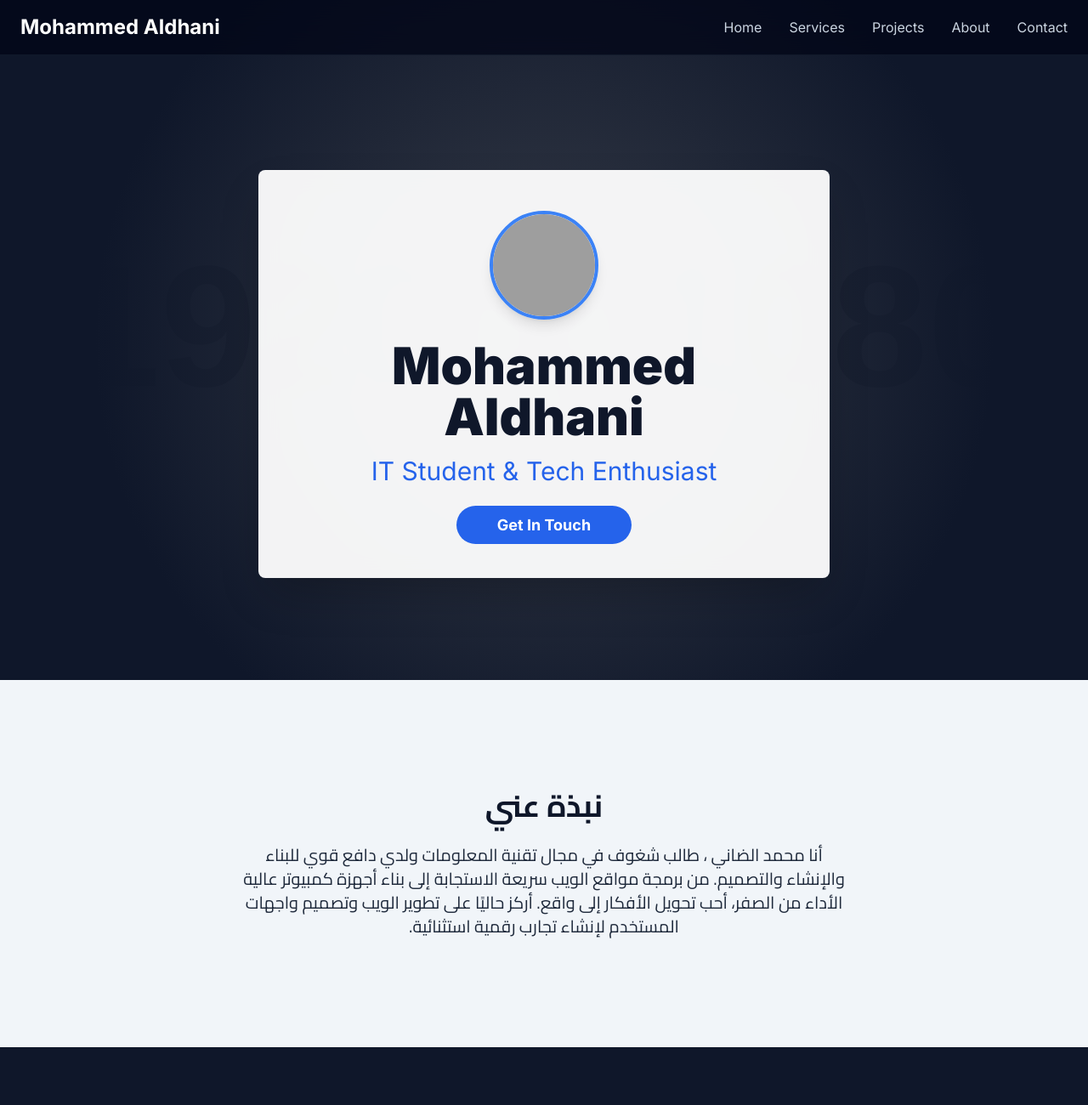
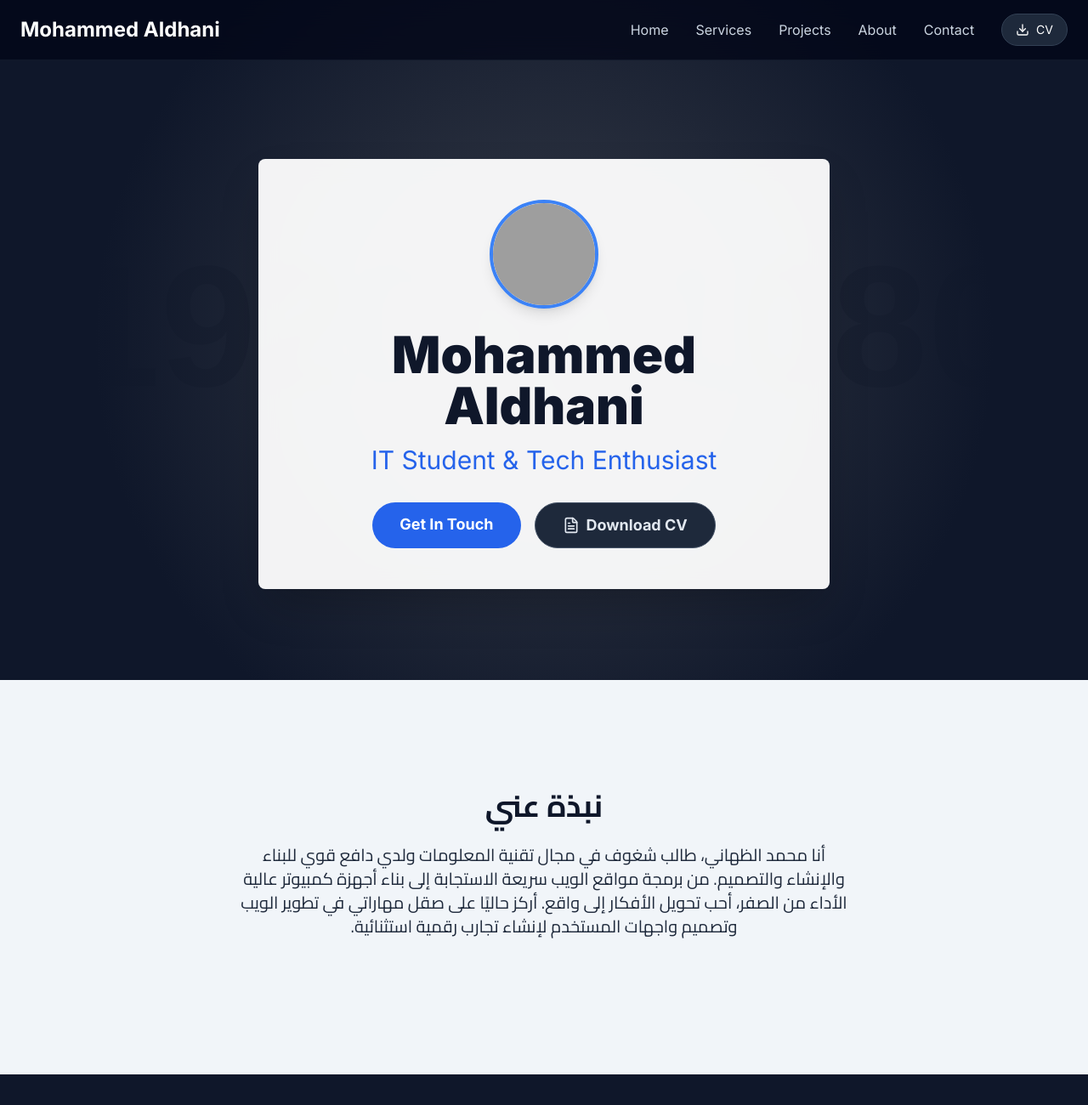
Before and after one commit to mohammed-aldhani/my-portfolio, a plain HTML site: page index.html in a window 1280 px wide. Shown: the top 1300 px of the page at 85% size. Drawn offline with nearby package versions, Linux system fonts and the light colour scheme; grey boxes are pictures that could not be loaded; placeholder pictures from the web are drawn by us.

Commit message:
Update index.html

```diff
--- a/index.html
+++ b/index.html
@@ -28,12 +28,16 @@
         <nav class="container mx-auto px-6 py-4 flex justify-between items-center">
             <a href="#" class="text-2xl font-bold text-white hover:text-blue-500 transition-colors">Mohammed Aldhani</a>
 
-            <div class="hidden md:flex space-x-8">
+            <div class="hidden md:flex space-x-8 items-center">
                 <a href="#home" class="text-slate-300 hover:text-white transition-colors">Home</a>
                 <a href="#services" class="text-slate-300 hover:text-white transition-colors">Services</a>
                 <a href="#projects" class="text-slate-300 hover:text-white transition-colors">Projects</a>
                 <a href="#about" class="text-slate-300 hover:text-white transition-colors">About</a>
                 <a href="#contact" class="text-slate-300 hover:text-white transition-colors">Contact</a>
+                <!-- زر تحميل السيرة الذاتية في القائمة (اختياري) -->
+                <a href="./cv.pdf" target="_blank" class="bg-slate-800 hover:bg-slate-700 text-white px-4 py-2 rounded-full text-sm transition-colors border border-slate-700 flex items-center">
+                    <i data-lucide="download" class="w-4 h-4 mr-2"></i> CV
+                </a>
             </div>
 
             <button id="mobile-menu-button" class="md:hidden text-slate-300 hover:text-white" aria-label="Open Menu">
@@ -48,6 +52,9 @@
                 <a href="#projects" class="text-slate-300 hover:text-white text-lg">Projects</a>
                 <a href="#about" class="text-slate-300 hover:text-white text-lg">About</a>
                 <a href="#contact" class="text-slate-300 hover:text-white text-lg">Contact</a>
+                <a href="./cv.pdf" target="_blank" class="text-blue-400 hover:text-blue-300 text-lg flex items-center">
+                    <i data-lucide="download" class="w-5 h-5 mr-2"></i> Download CV
+                </a>
             </div>
         </div>
     </header>
@@ -62,7 +69,16 @@
                     <img src="https://i.imgur.com/wnkORxT.jpg" alt="Profile Picture" class="w-32 h-32 rounded-full mx-auto mb-6 border-4 border-blue-500 shadow-lg object-cover">
                     <h1 class="text-4xl md:text-6xl font-extrabold text-slate-900 mb-4">Mohammed Aldhani</h1>
                     <p class="text-xl md:text-3xl font-medium text-blue-600 mb-8">IT Student & Tech Enthusiast</p>
-                    <a href="#contact" class="bg-blue-600 hover:bg-blue-700 text-white font-bold py-3 px-12 rounded-full text-lg transition duration-300 transform hover:scale-105">Get In Touch</a>
+
+                    <div class="flex flex-col sm:flex-row justify-center gap-4">
+                        <a href="#contact" class="bg-blue-600 hover:bg-blue-700 text-white font-bold py-3 px-8 rounded-full text-lg transition duration-300 transform hover:scale-105">
+                            Get In Touch
+                        </a>
+                        <!-- زر تحميل السيرة الذاتية (الرئيسي) -->
+                        <a href="./cv.pdf" target="_blank" class="bg-slate-800 hover:bg-slate-700 text-slate-200 font-bold py-3 px-8 rounded-full text-lg transition duration-300 transform hover:scale-105 border border-slate-600 flex items-center justify-center">
+                            <i data-lucide="file-text" class="w-5 h-5 mr-2"></i> Download CV
+                        </a>
+                    </div>
                 </div>
             </div>
         </section>
@@ -71,8 +87,8 @@
         <section id="about" class="bg-slate-100 text-slate-800 py-20 md:py-32">
             <div class="container mx-auto px-6 max-w-3xl text-center">
                 <h2 class="text-3xl md:text-4xl font-bold mb-6 text-slate-900 font-arabic">نبذة عني</h2>
-                <p class="text-lg md:text-xl leading-relaxed font-arabic" dir="rtl">
-                    أنا محمد الضاني ، طالب شغوف في مجال تقنية المعلومات ولدي دافع قوي للبناء والإنشاء والتصميم. من برمجة مواقع الويب سريعة الاستجابة إلى بناء أجهزة كمبيوتر عالية الأداء من الصفر، أحب تحويل الأفكار إلى واقع. أركز حاليًا على تطوير الويب وتصميم واجهات المستخدم لإنشاء تجارب رقمية استثنائية.
+                <p class="text-lg md:text-xl leading-relaxed font-arabic mb-8" dir="rtl">
+                    أنا محمد الظهاني، طالب شغوف في مجال تقنية المعلومات ولدي دافع قوي للبناء والإنشاء والتصميم. من برمجة مواقع الويب سريعة الاستجابة إلى بناء أجهزة كمبيوتر عالية الأداء من الصفر، أحب تحويل الأفكار إلى واقع. أركز حاليًا على صقل مهاراتي في تطوير الويب وتصميم واجهات المستخدم لإنشاء تجارب رقمية استثنائية.
                 </p>
             </div>
         </section>
@@ -116,7 +132,7 @@
                             <p class="text-slate-600 mb-6 font-arabic" dir="rtl">
                                 أداة ذكية تساعدك في اختيار قطع الكمبيوتر المثالية بناءً على ميزانيتك واستخدامك، مدعومة بخبرتي الشخصية والذكاء الاصطناعي، مع ميزة تقدير السعر المستعمل.
                             </p>
-                            <!-- رابط المشروع 1 (تم التحديث) -->
+                            <!-- رابط المشروع 1 -->
                             <a href="https://mohammed-aldhani.github.io/my-portfolio/pc_reviews.html" target="_blank" class="inline-flex items-center text-blue-600 hover:text-blue-800 font-bold transition-colors">
                                 View Project <i data-lucide="arrow-right" class="w-4 h-4 ml-2"></i>
                             </a>
@@ -133,7 +149,7 @@
                             <p class="text-slate-600 mb-6 font-arabic" dir="rtl">
                                 لعبة تفاعلية ممتعة قمت بتصميمها وبرمجتها. اختبر ذكائك وحنكتك في عالم مليء بالتحديات.
                             </p>
-                            <!-- رابط المشروع 2 (تم التحديث) -->
+                            <!-- رابط المشروع 2 -->
                             <a href="https://aldhani-henka-world.netlify.app/" target="_blank" class="inline-flex items-center text-purple-600 hover:text-purple-800 font-bold transition-colors">
                                 Play Game <i data-lucide="arrow-right" class="w-4 h-4 ml-2"></i>
                             </a>
```
